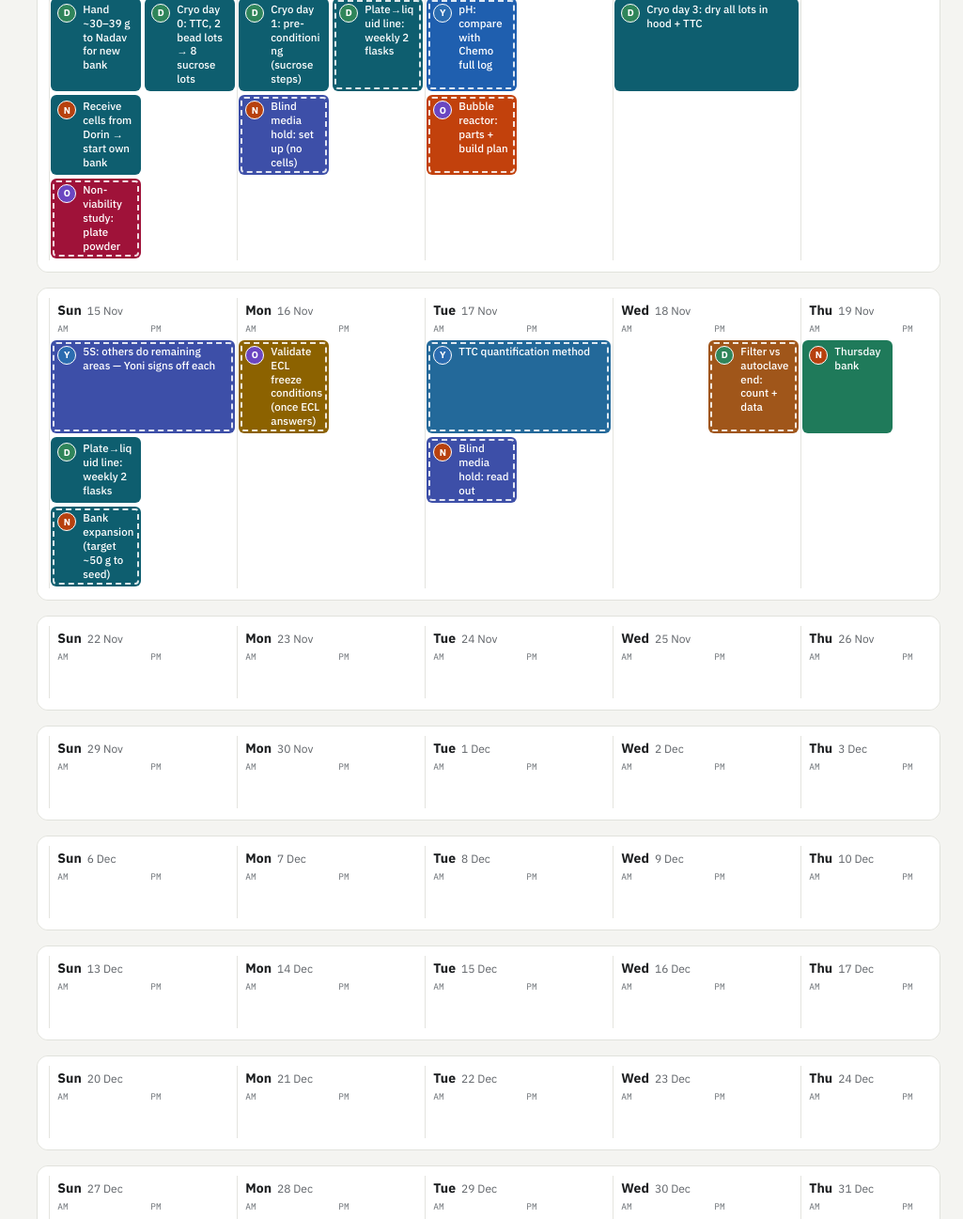
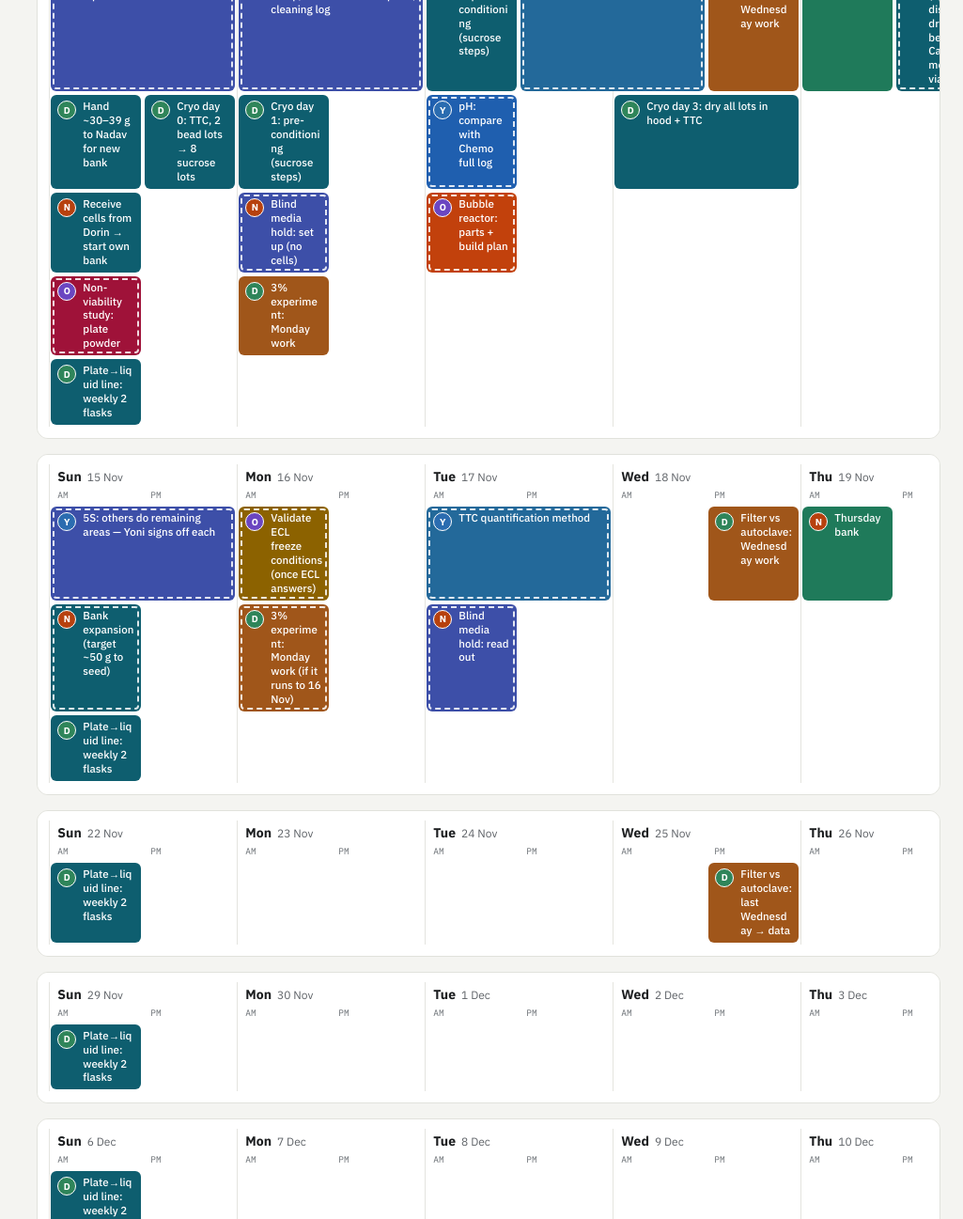
Before and after one commit to Yonatan-Levinson/bioreactormodiin, a plain HTML site: page planner/index.html in a window 1280 px wide. Shown: the part 1293-2590 px from the top of the page at 94% size, without its empty margins (255-1280 px from the left). Drawn offline with Linux system fonts and the light colour scheme.

Commit message:
Update planner: cryo plan, Media V1 experiments, timeline view

```diff
--- a/planner/index.html
+++ b/planner/index.html
@@ -73,9 +73,8 @@ const B = [
 
   // ---- Week of 1 Nov ----
   b('dorin','2026-11-01', 0, 1, 'cell-line', 'Split best sub-line → +2 flasks for new bank'),
-  b('dorin','2026-11-01', 1, 1, 'cell-line', 'Plate→liquid line: weekly 2 flasks'),
   b('dorin','2026-11-02', 0, 1, 'chemo', 'Chemo batches: TPC plating', { prop: 1 }),
-  b('dorin','2026-11-03', 0, 2, 'media-v1', '50/50 end: count + data', { prop: 1 }),
+  b('dorin','2026-11-03', 0, 1, 'media-v1', '50%: last measurement → decide whether to continue'),
   b('dorin','2026-11-05', 0, 1, 'chemo', 'Chemo TPC: read plates', { prop: 1 }),
 
   b('nadav','2026-11-01', 0, 1, 'bpd-baseline', 'Define pass criteria for clean semi run', { prop: 1 }),
@@ -109,7 +108,6 @@ const B = [
 
   // ---- Week of 8 Nov ----
   b('dorin','2026-11-08', 0, 1, 'cell-line', 'Hand ~30–39 g to Nadav for new bank'),
-  b('dorin','2026-11-09', 1, 1, 'cell-line', 'Plate→liquid line: weekly 2 flasks', { prop: 1 }),
 
   b('nadav','2026-11-08', 0, 1, 'cell-line', 'Receive cells from Dorin → start own bank'),
   b('nadav','2026-11-09', 0, 1, 'contamination', 'Blind media hold: set up (no cells)', { prop: 1 }),
@@ -124,8 +122,6 @@ const B = [
   b('or',   '2026-11-10', 0, 1, 'chemo', 'Bubble reactor: parts + build plan', { prop: 1 }),
 
   // ---- Week of 15 Nov ----
-  b('dorin','2026-11-15', 0, 1, 'cell-line', 'Plate→liquid line: weekly 2 flasks'),
-  b('dorin','2026-11-18', 1, 1, 'media-v1', 'Filter vs autoclave end: count + data', { prop: 1 }),
 
   b('nadav','2026-11-15', 0, 1, 'cell-line', 'Bank expansion (target ~50 g to seed)', { prop: 1 }),
   b('nadav','2026-11-17', 0, 1, 'contamination', 'Blind media hold: read out', { prop: 1 }),
@@ -144,13 +140,30 @@ const B = [
   b('tech', '2026-11-16', 0, 4, 'chemo', 'Bubble reactor sterility + first test', { prop: 1 })
 ];
 
+// Recurring: Dorin's plate→liquid line, every Sunday from 1 Nov, indefinitely
+(function () {
+  const d = new Date('2026-11-01T12:00:00'), end = Date.parse(END + 'T23:59:59');
+  while (d.getTime() <= end) {
+    const iso = d.getFullYear() + '-' + String(d.getMonth() + 1).padStart(2, '0') + '-' + String(d.getDate()).padStart(2, '0');
+    B.push(b('dorin', iso, 0, 1, 'cell-line', 'Plate→liquid line: weekly 2 flasks'));
+    d.setDate(d.getDate() + 7);
+  }
+})();
+
+// Media V1 recurring work (Dorin)
+['2026-11-02', '2026-11-09'].forEach((d) => B.push(b('dorin', d, 0, 1, 'media-v1', '3% experiment: Monday work')));
+B.push(b('dorin', '2026-11-16', 0, 1, 'media-v1', '3% experiment: Monday work (if it runs to 16 Nov)', { prop: 1 }));
+['2026-11-04', '2026-11-11', '2026-11-18'].forEach((d) => B.push(b('dorin', d, 1, 1, 'media-v1', 'Filter vs autoclave: Wednesday work')));
+B.push(b('dorin', '2026-11-25', 1, 1, 'media-v1', 'Filter vs autoclave: last Wednesday → data'));
+
 // Platforms: pb(platform, date, half, len, project, text, opts)
 const pb = (plat, date, h, len, p, t, o) => Object.assign({ plat, date, h, len, p, t }, o || {});
 const PB = [
   pb('Dasgip DG5', '2026-10-29', 1, 26, 'bpd-baseline', 'DG5 run (if seeded) — end TBD', { prop: 1 }),
-  pb('Flasks', '2026-10-25', 0, 18, 'media-v1', '50/50 spent media → 3 Nov', { prop: 1 }),
-  pb('Flasks', '2026-10-25', 0, 38, 'media-v1', 'Filter vs autoclave → 18 Nov', { prop: 1 }),
-  pb('Flasks', '2026-11-01', 0, 30, 'cell-line', 'New line: 2 flasks / week'),
+  pb('Flasks', '2026-10-25', 0, 18, 'media-v1', '50% experiment → decide 3 Nov', { prop: 1 }),
+  pb('Flasks', '2026-10-25', 0, 30, 'media-v1', '3% (one group) → 9 Nov, maybe 16'),
+  pb('Flasks', '2026-10-25', 0, 48, 'media-v1', 'Filter vs autoclave → 25 Nov'),
+  pb('Flasks', '2026-11-01', 0, 999, 'cell-line', 'New line: 2 flasks / week (ongoing)'),
   pb('Flasks', '2026-11-04', 0, 6, 'cell-line', 'Cryo: recultured cells (4 °C → Wed)'),
   pb('Flasks', '2026-11-08', 1, 7, 'cell-line', 'Cryo: 8 sucrose lots'),
   pb('MF (TBD)', '2026-11-09', 0, 14, 'contamination', 'Blind media hold', { prop: 1 })
@@ -192,7 +205,7 @@ const TL = {
     ms('Cryo: all lots dried', '2026-11-11'),
     ms('Gate: setup cleared (media hold passes)', '2026-11-19', { prop: 1 }),
     ph('New line in bioreactor = clean semi run', '2026-11-23', '2026-12-10', { prop: 1, note: 'Runs into Nadav’s December absence — needs cover, or slips to January' }),
-    ph('Plate→liquid line: 2 flasks/wk for 6–8 wks', '2026-11-01', '2026-12-20'),
+    ph('Plate→liquid line: 2 flasks every Sunday (ongoing)', '2026-11-01', END),
     ms('Decide: is the new line good?', '2026-12-20', { prop: 1 })
   ],
   'bpd-baseline': [
@@ -225,8 +238,10 @@ const TL = {
     ph('Validate ECL freeze conditions', '2026-11-16', '2026-11-16', { prop: 1, note: 'Waits on ECL’s answer' })
   ],
   'media-v1': [
-    ms('50/50 experiment ends', '2026-11-03', { prop: 1 }),
-    ms('Filter vs autoclave ends', '2026-11-18', { prop: 1 })
+    ms('50%: last measurement → continue or stop?', '2026-11-03'),
+    ph('3% experiment (one group, Mondays)', '2026-10-25', '2026-11-09', { note: 'May run to 16 Nov' }),
+    ph('Filter vs autoclave (Wednesdays)', '2026-10-25', '2026-11-25'),
+    ms('Filter vs autoclave: final data', '2026-11-25')
   ],
   'functionality': [
     ms('In vitro digestion done (Dorin)', '2026-10-25'),
```
